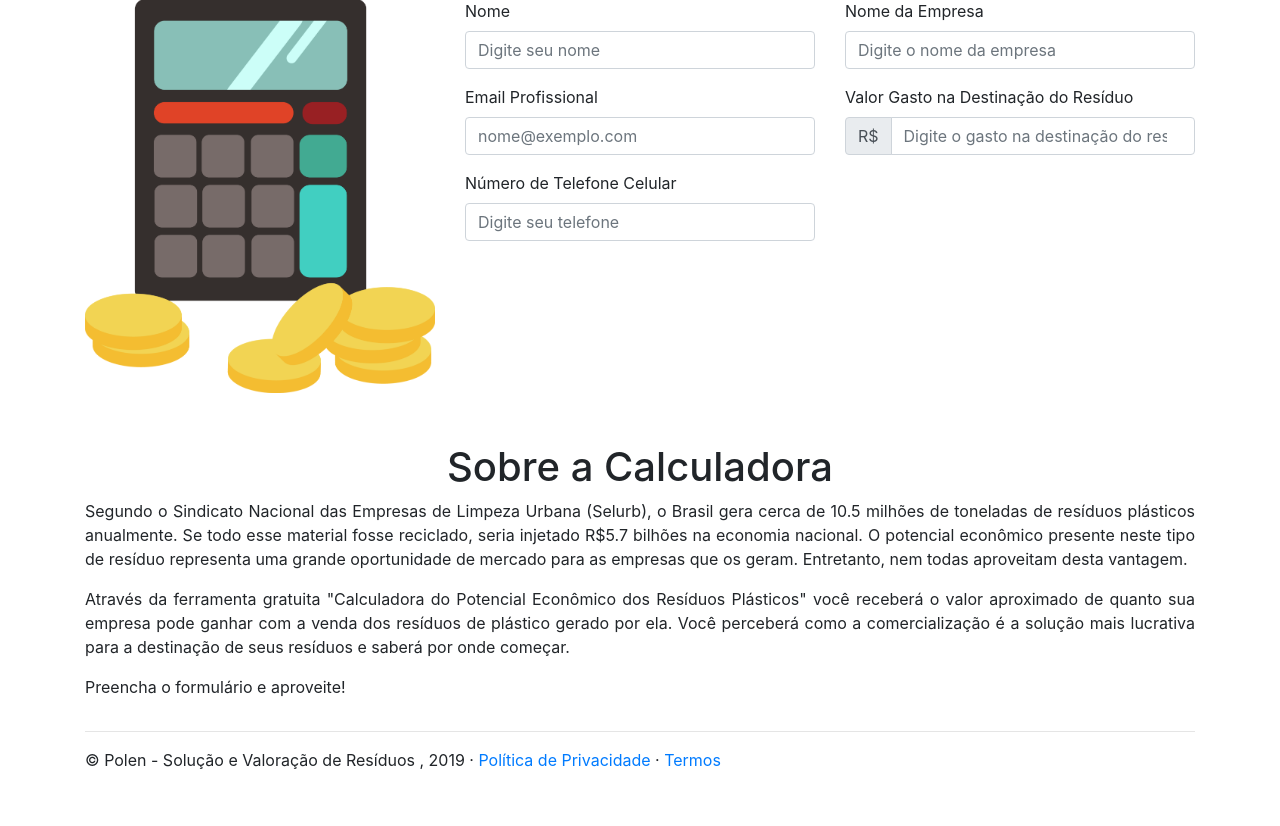
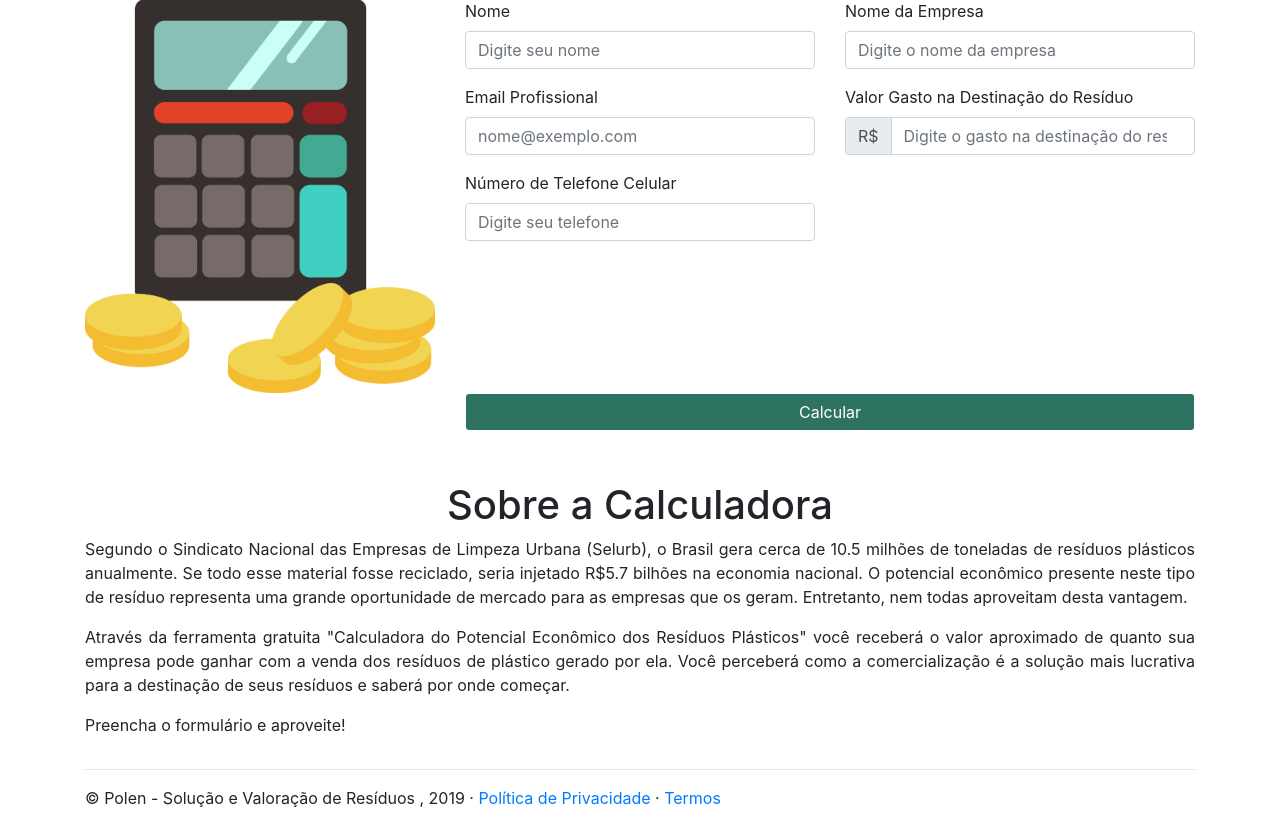
Before and after one commit to gabrielveigalima/calculadora_residuos, a PHP site: page / in a window 1280 px wide. Shown: the part 256-1082 px from the top of the page. Before the commit the page ends 1025 px from the top, so only its background shows below. Run offline with PHP 8.4, Linux system fonts and the light colour scheme; some libraries are stand-ins or nearby versions.

Commit message:
melhorando formulario

```diff
--- a/index.php
+++ b/index.php
@@ -137,7 +137,13 @@ session_start();
               </div>
             </div>
           </div>
-
+          <div class="col-lg-4"></div>
+          <div class="col-lg-8">
+            <input type="submit" value="Calcular" class="form-control btn btn_navbar">
+          </div>
+        </div>
+      </form>
+      <div class="row">
         <div class="col-md-12" style="margin-top: 50px;">
           <h1 class="text-center">Sobre a Calculadora</h1>
           <p class="text-justify">
```
Lines whose indentation alone changed are shown as unchanged.
